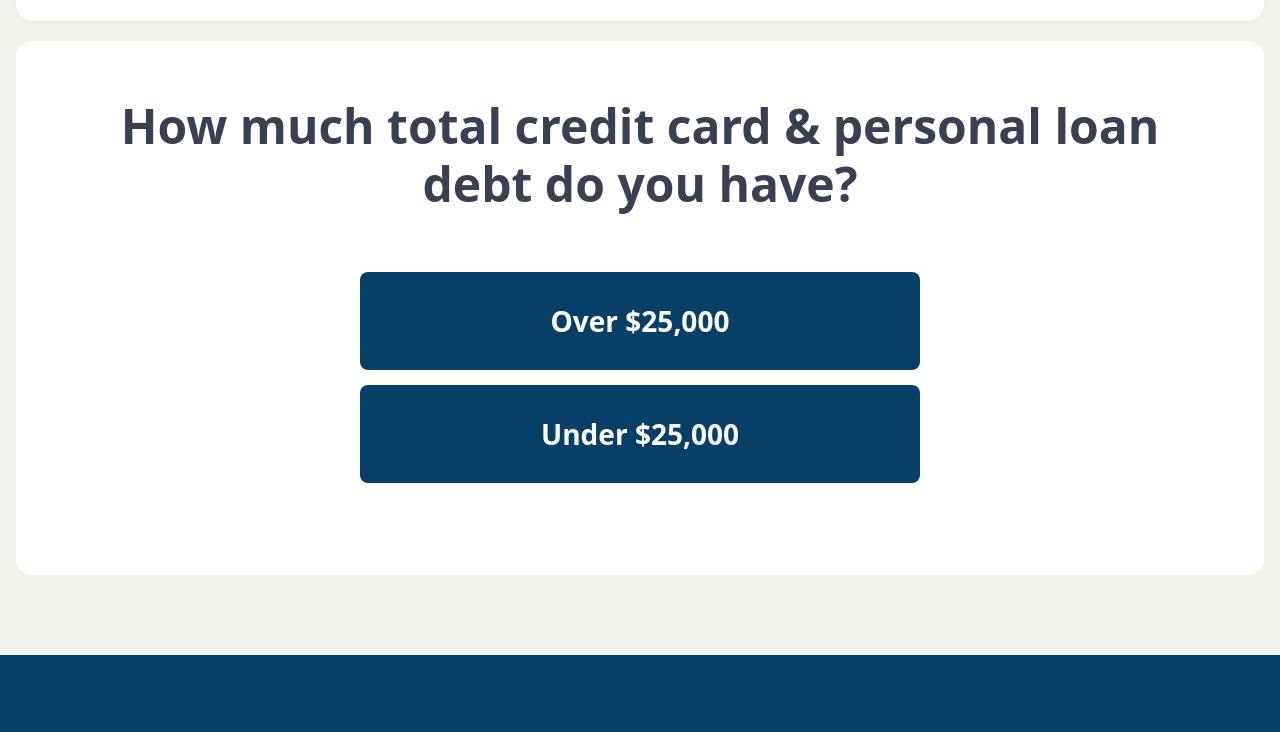
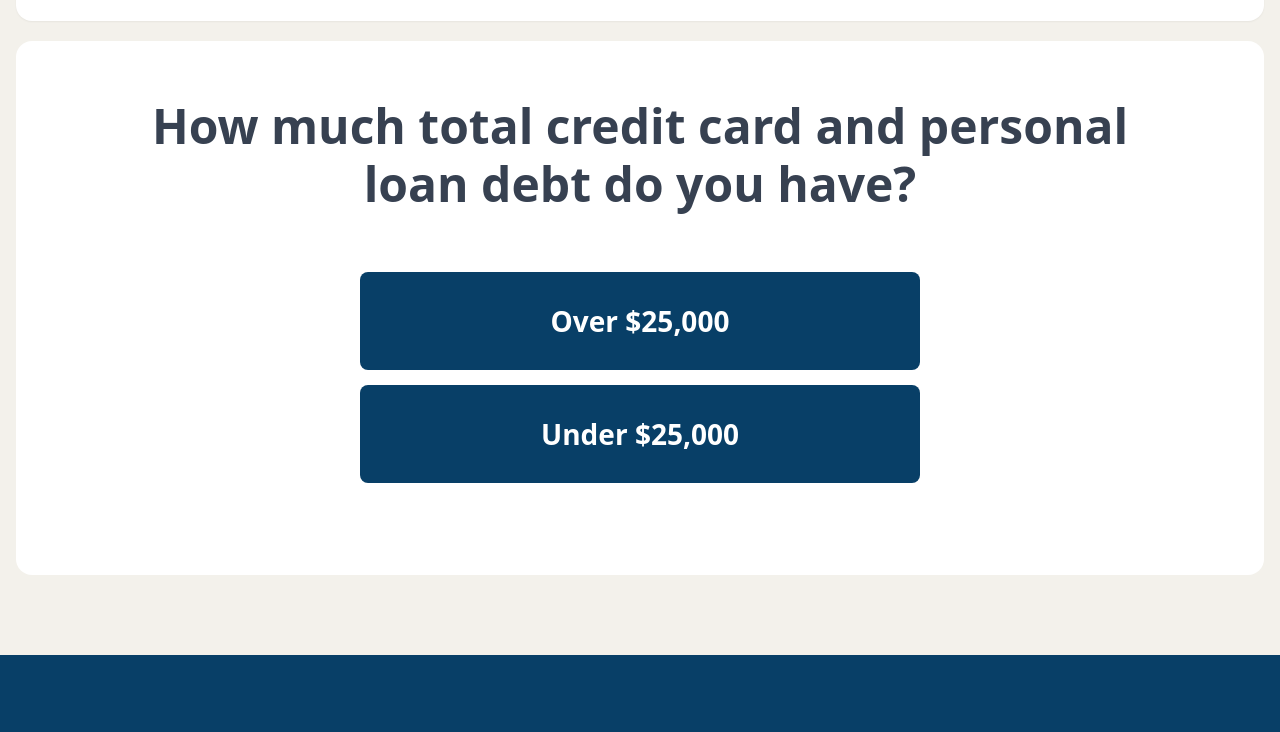
Before and after one commit to PragonMedia/debt-form-25, a plain HTML site: page index.html in a window 1280 px wide. Shown: the part 67-799 px from the top of the page. Drawn offline with nearby package versions, Linux system fonts and the light colour scheme; no server answers.

Commit message:
Replace ampersand with and in the debt question title.
Co-authored-by: Cursor <cursoragent@cursor.com>

```diff
--- a/index.html
+++ b/index.html
@@ -431,7 +431,7 @@
                   class="text-center text-2xl md:text-4xl font-bold mb-3 md:mb-6 md:text-5xl"
                   style="color: #374151; line-height: 1.2"
                 >
-                  How much total credit card & personal loan debt do you have?
+                  How much total credit card and personal loan debt do you have?
                 </h1>
 
                 <main class="container py-4">
@@ -612,7 +612,7 @@
             formTitle.textContent =
               stepNumber === 2
                 ? "Congratulations You Qualify For Debt Relief!"
-                : "How much total credit card & personal loan debt do you have?";
+                : "How much total credit card and personal loan debt do you have?";
           }
           ["stage-debt", "stage-result"].forEach(function (id) {
             var node = document.getElementById(id);
```
